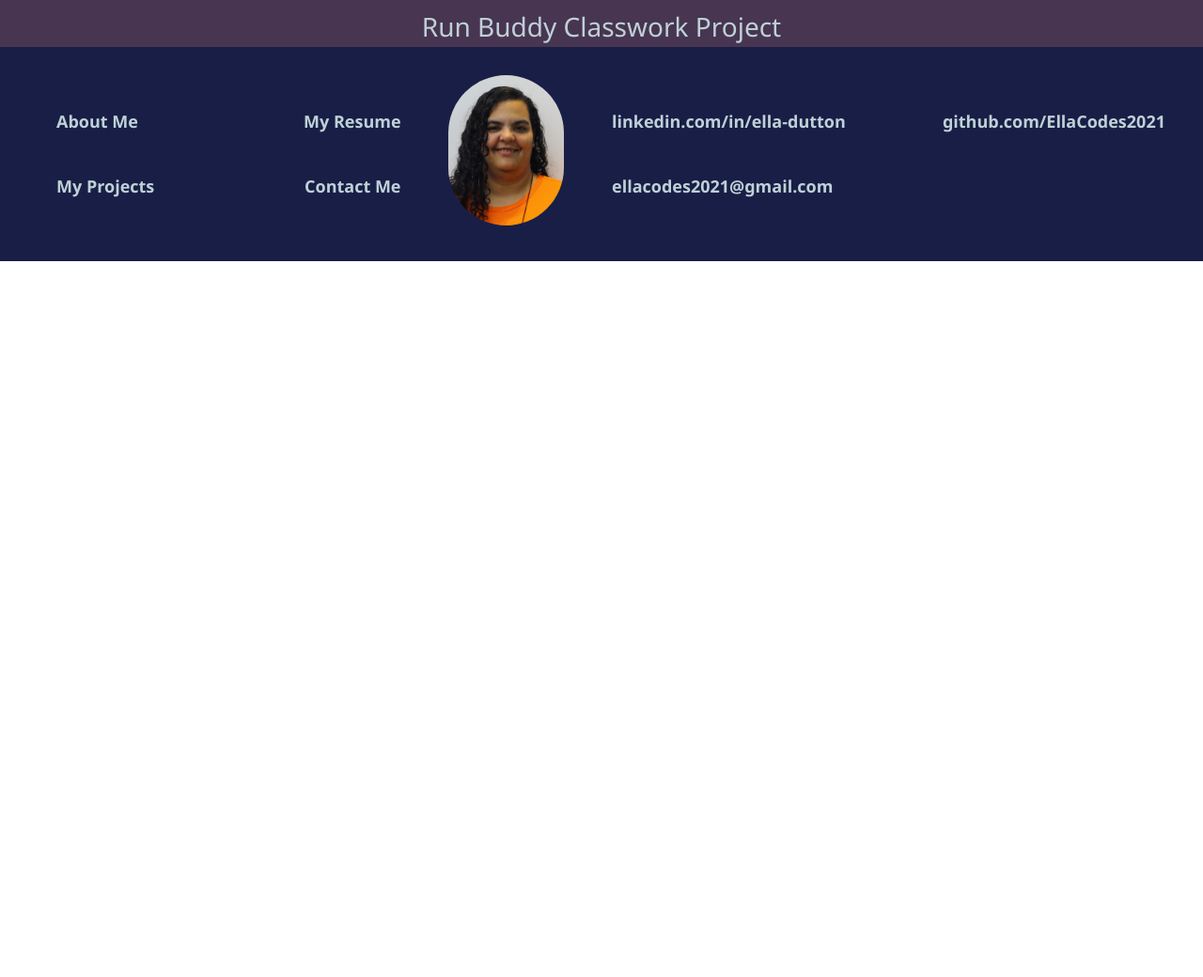
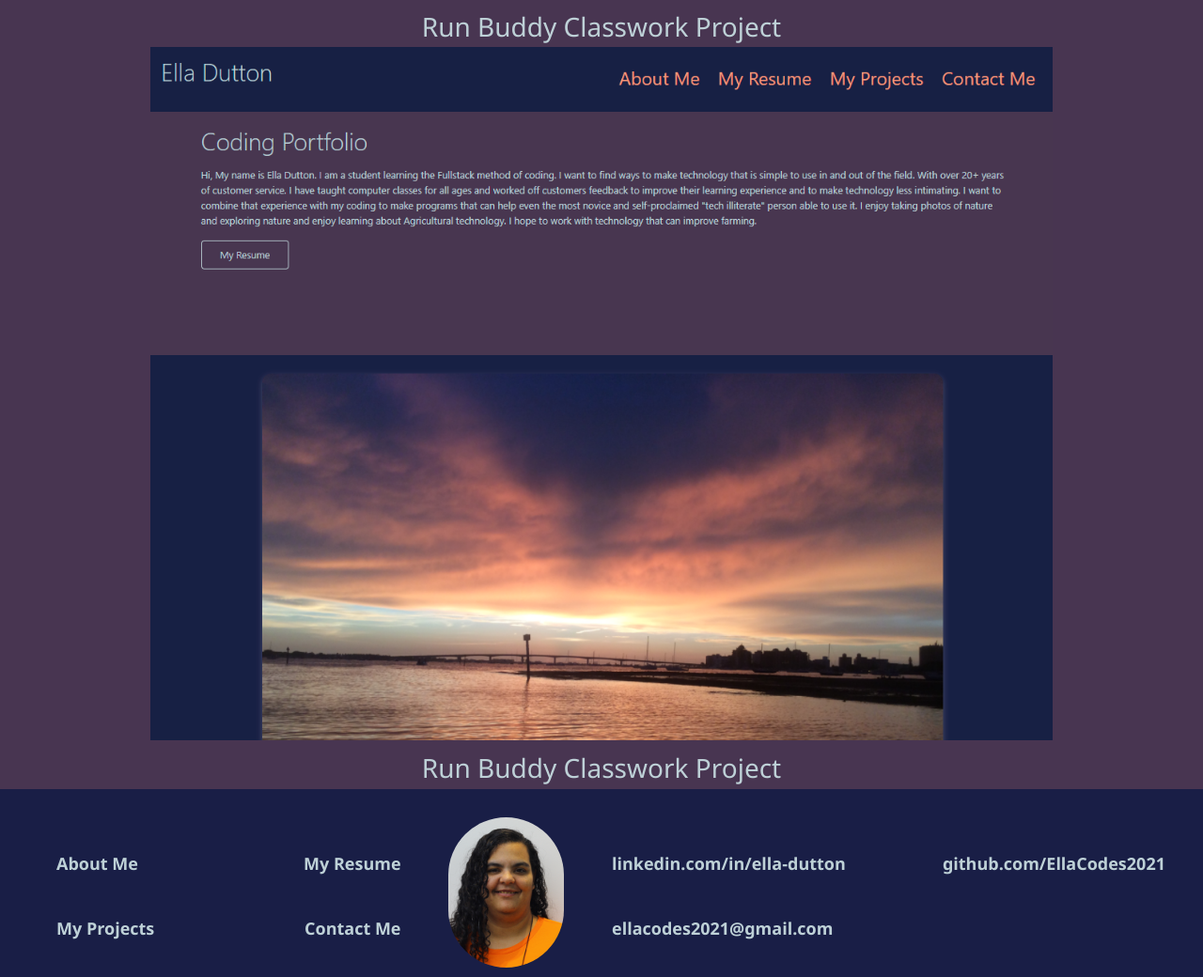
Before and after one commit to EllaCodes2021/Ella-Challenge-2, a plain HTML site: page Projects.html in a window 1280 px wide. Shown: the part 912-1952 px from the top of the page at 94% size. Before the commit the page ends 1190 px from the top, so only its background shows below. Drawn offline with Linux system fonts and the light colour scheme.

```diff
--- a/Projects.html
+++ b/Projects.html
@@ -34,6 +34,10 @@
                 <img src="./assets/images/Runbuddy-Demo.png" alt="Run Buddy Class work preview">
                 <a href="https://ellacodes2021.github.io/run-buddy/">Run Buddy Classwork Project</a>
             </div>
+            <div class="project bg-secondary">
+                <img src="./assets/images/Ella-Portfolio-2021.png" alt="Portfolio preview">
+                <a href="https://ellacodes2021.github.io/Ella-Challenge-2/">Run Buddy Classwork Project</a>
+            </div>
         </section>
 
 
```
Also changed, not shown: assets/images/Ella-Portfolio-2021.png (added).
